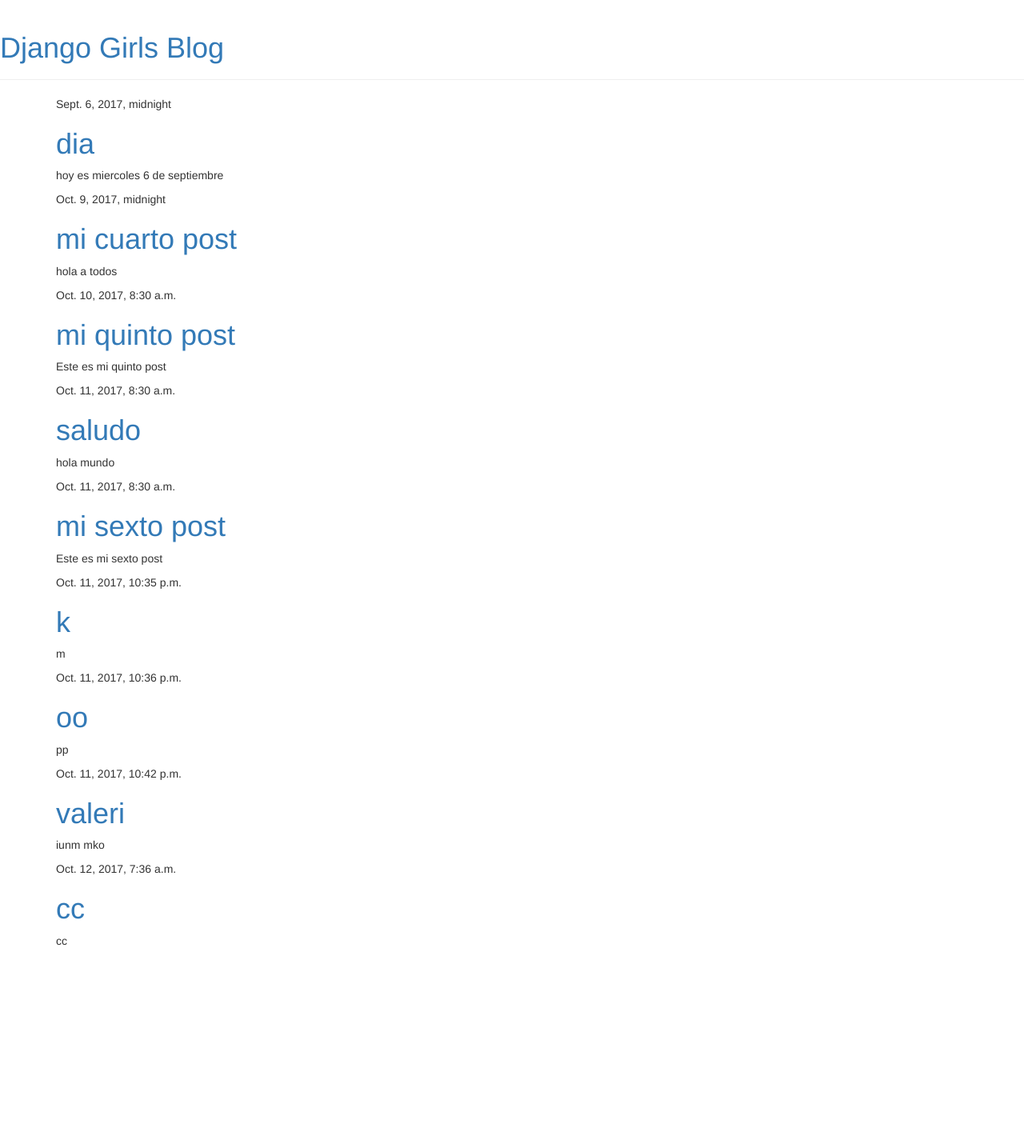
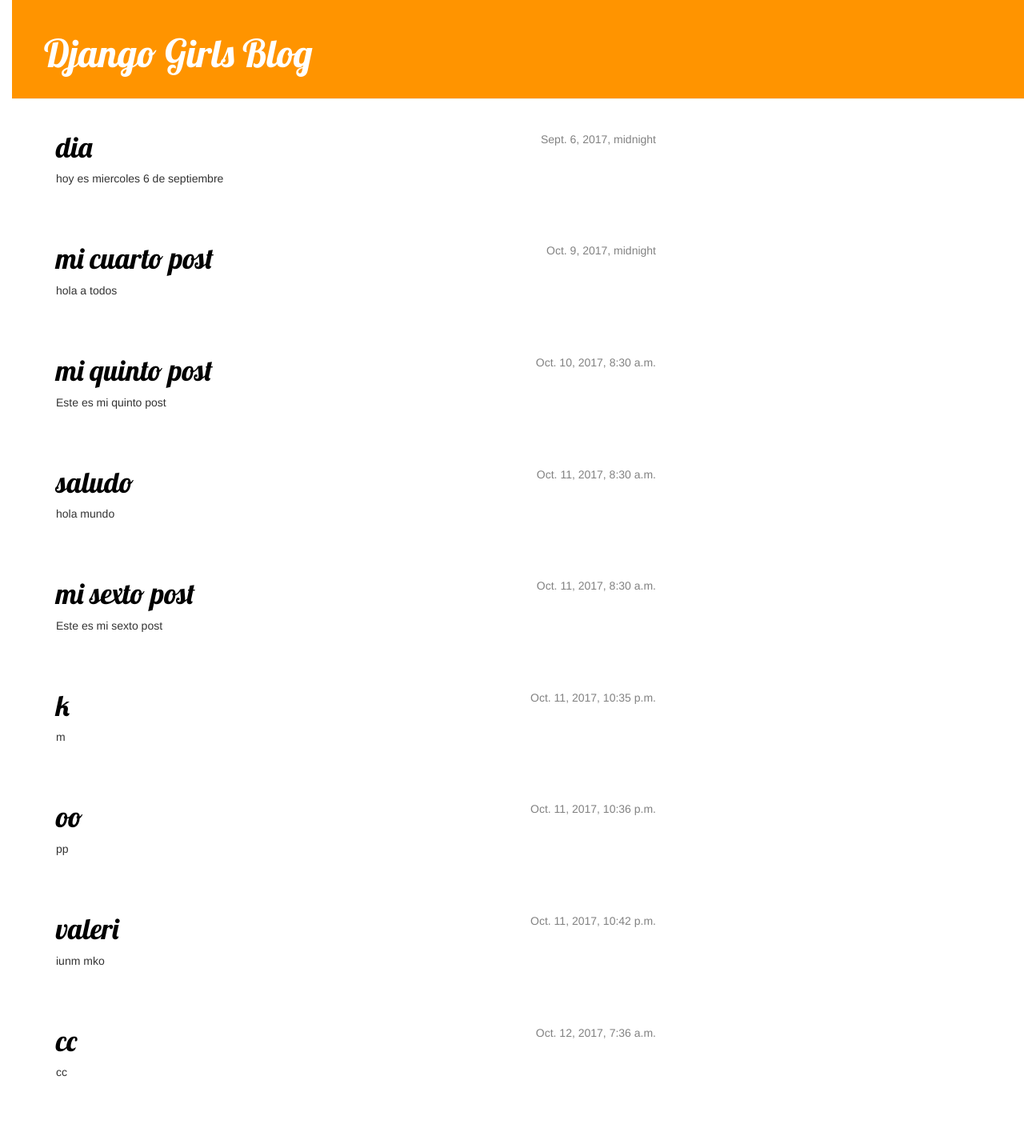
Before and after one commit to valeriagaxiola/my-first-blog, a Django app: page / in a window 1280 px wide. Shown: the whole page at 80% size. Before the commit the page ends 1182 px from the top, so only its background shows below. Run offline with Django 3.2, Linux system fonts and the light colour scheme; data comes from the database, SQL or seed files in the repository; both versions use the stored data as it was after the commit; some libraries are stand-ins or nearby versions.

Commit message:
Added views to create/edit blog post inside the site.

```diff
--- /dev/null
+++ b/blog/forms.py
@@ -0,0 +1,6 @@
+from django import forms
+from .models import Post
+class PostForm(forms.ModelForm):
+    class Meta:
+        model = Post
+        fields = ('title', 'text',)
--- /dev/null
+++ b/blog/static/css/blog.css
@@ -0,0 +1,54 @@
+   body {
+        padding-left: 15px;
+    }
+    h1 a {
+        color: #FCA205;
+        font-family: 'Lobster';
+    }
+    .page-header {
+        background-color: #ff9400;
+        margin-top: 0;
+        padding: 20px 20px 20px 40px;
+    }
+
+    .page-header h1, .page-header h1 a, .page-header h1 a:visited, .page-header h1 a:active {
+        color: #ffffff;
+        font-size: 36pt;
+        text-decoration: none;
+    }
+
+    .content {
+        margin-left: 40px;
+    }
+
+    h1, h2, h3, h4 {
+        font-family: 'Lobster', cursive;
+    }
+
+    .date {
+        float: right;
+        color: #828282;
+    }
+
+    .save {
+        float: right;
+    }
+
+    .post-form textarea, .post-form input {
+        width: 100%;
+    }
+
+    .top-menu, .top-menu:hover, .top-menu:visited {
+        color: #ffffff;
+        float: right;
+        font-size: 26pt;
+        margin-right: 20px;
+    }
+
+    .post {
+        margin-bottom: 70px;
+    }
+
+    .post h1 a, .post h1 a:visited {
+        color: #000000;
+    }
--- a/blog/templates/blog/post_list.html
+++ b/blog/templates/blog/post_list.html
@@ -1,13 +1,36 @@
-  {% extends 'blog/base.html' %}
+ {% extends 'blog/base.html' %}
+  {% load staticfiles %}
 
-    {% block content %}
+    <html>
+        <head>
+            <title>Django Girls blog</title>
+            <link rel="stylesheet" href="//maxcdn.bootstrapcdn.com/bootstrap/3.2.0/css/bootstrap.min.css">
+            <link rel="stylesheet" href="//maxcdn.bootstrapcdn.com/bootstrap/3.2.0/css/bootstrap-theme.min.css">
+  <link href="https://fonts.googleapis.com/css?family=Lobster&subset=latin,latin-ext" rel="stylesheet" type="text/css">
+            <link rel="stylesheet" href="{% static 'css/blog.css' %}">
+
+        </head>
+        <body>
+                <div>
+        <h1><a href="/">Django Girls Blog</a></h1>
+    </div>
+    <div class="content container">
+        <div class="row">
+            <div class="col-md-8">
+
+{% block content %}
         {% for post in posts %}
             <div class="post">
                 <div class="date">
                     {{ post.published_date }}
                 </div>
-                <h1><a href="{% url 'post_detail' pk=post.pk %}">{{ post.title }}</a></h1>
+               <h1><a href="{% url 'post_detail' pk=post.pk %}">{{ post.title }}</a></h1>
                 <p>{{ post.text|linebreaksbr }}</p>
             </div>
         {% endfor %}
     {% endblock %}
+            </div>
+        </div>
+    </div>
+        </body>
+    </html>
--- a/blog/views.py
+++ b/blog/views.py
@@ -2,9 +2,28 @@
 from django.utils import timezone
 from .models import Post
 from django.shortcuts import render, get_object_or_404
+from .forms import PostForm
+from django.shortcuts import redirect
+
+
 def post_detail(request, pk):
     post = get_object_or_404(Post, pk=pk)
     return render(request, 'blog/post_detail.html', {'post': post})
 def post_list(request):
      posts = Post.objects.filter(published_date__lte=timezone.now()).order_by('published_date')
      return render(request, 'blog/post_list.html', {'posts': posts})
+def post_new(request):
+     form = PostForm()
+     return render(request, 'blog/post_edit.html', {'form': form})
+def post_new(request):
+    if request.method == "POST":
+        form = PostForm(request.POST)
+        if form.is_valid():
+            post = form.save(commit=False)
+            post.author = request.user
+            post.published_date = timezone.now()
+            post.save()
+            return redirect('post_detail', pk=post.pk)
+    else:
+        form = PostForm()
+    return render(request, 'blog/post_edit.html', {'form': form})
```
Also changed, not shown: blog/templates/blog/base.html (+3 -5 lines), blog/templates/blog/post_edit.html (added, +9 -0 lines), blog/urls.py (+4 -4 lines), db.sqlite3.
